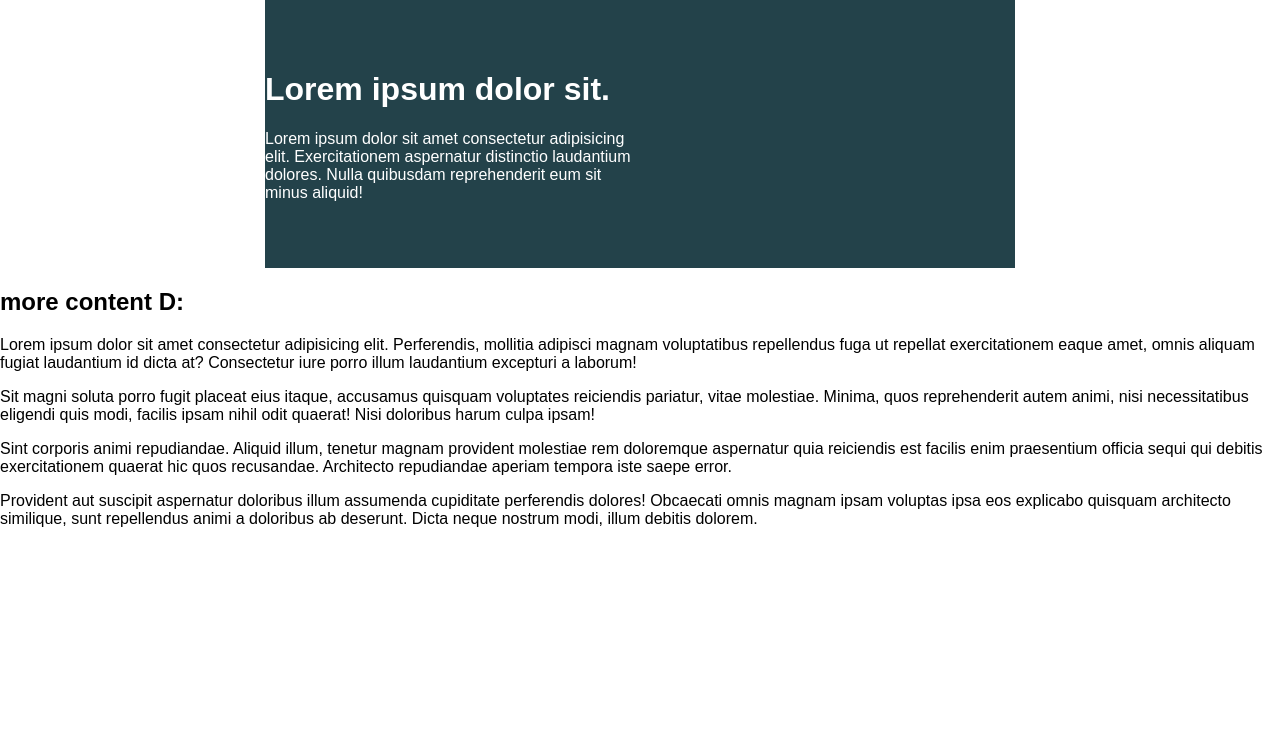
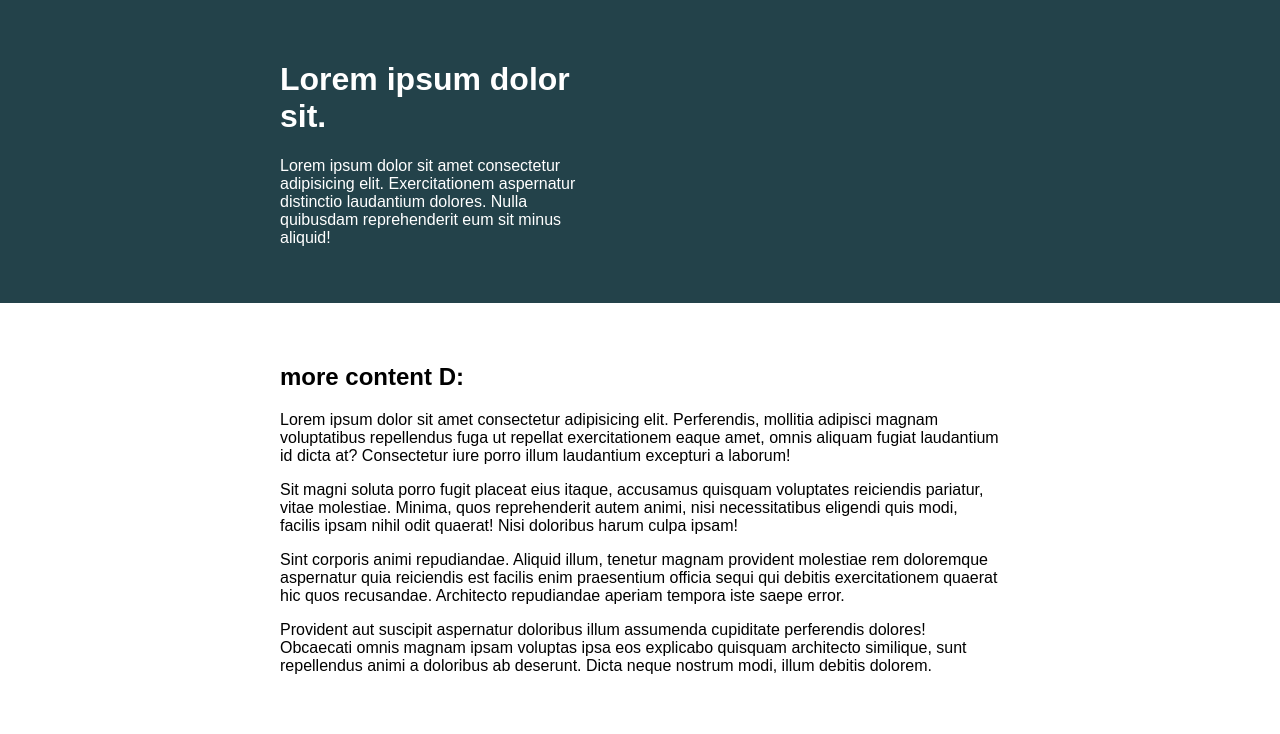
Before and after one commit to gabriel-de-azevedo/daily-drip, a plain HTML site: page index.html in a window 1280 px wide. Drawn offline with Linux system fonts and the light colour scheme.

Commit message:
style: my changes

```diff
--- a/index.html
+++ b/index.html
@@ -8,6 +8,7 @@
     <link rel="stylesheet" href="style.css" />
   </head>
   <body>
+    <div class="bg-dark">
       <div class="container">
         <div class="intro-content">
           <h1>Lorem ipsum dolor sit.</h1>
@@ -18,7 +19,8 @@
           </p>
         </div>
       </div>
-
+    </div>
+    <div class="container">
       <h2>more content D:</h2>
       <p>
         Lorem ipsum dolor sit amet consectetur adipisicing elit. Perferendis,
@@ -29,8 +31,8 @@
       <p>
         Sit magni soluta porro fugit placeat eius itaque, accusamus quisquam
         voluptates reiciendis pariatur, vitae molestiae. Minima, quos
-      reprehenderit autem animi, nisi necessitatibus eligendi quis modi, facilis
-      ipsam nihil odit quaerat! Nisi doloribus harum culpa ipsam!
+        reprehenderit autem animi, nisi necessitatibus eligendi quis modi,
+        facilis ipsam nihil odit quaerat! Nisi doloribus harum culpa ipsam!
       </p>
       <p>
         Sint corporis animi repudiandae. Aliquid illum, tenetur magnam provident
@@ -44,5 +46,6 @@
         explicabo quisquam architecto similique, sunt repellendus animi a
         doloribus ab deserunt. Dicta neque nostrum modi, illum debitis dolorem.
       </p>
+    </div>
   </body>
 </html>
--- a/style.css
+++ b/style.css
@@ -23,15 +23,17 @@ body {
   font-family: sans-serif;
 }
 
-.container {
-  width: 80%;
-  max-width: 750px;
-  margin: 0 auto;
+.bg-dark {
   background: #23424a;
   color: white;
-  padding: 50px 0;
+}
+
+.container {
+  max-width: 50rem;
+  margin: 0 auto;
+  padding: 2.5rem;
 }
 
 .intro-content {
-  width: 50%;
+  max-width: 20rem;
 }
```
Lines whose indentation alone changed are shown as unchanged.
